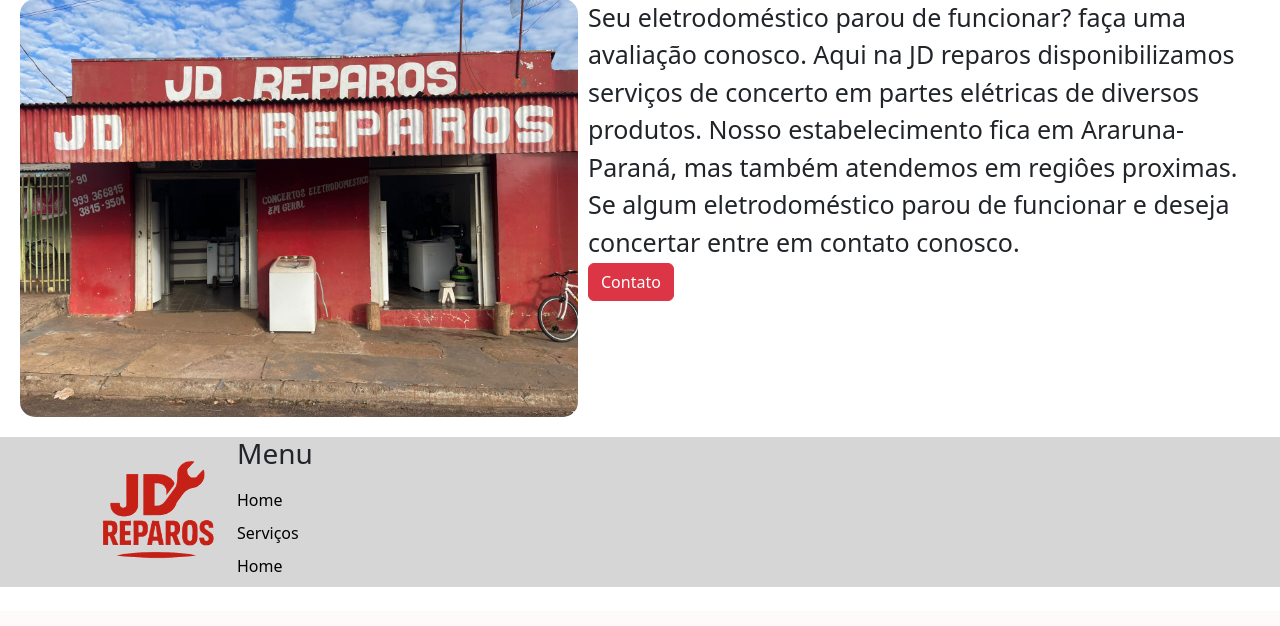
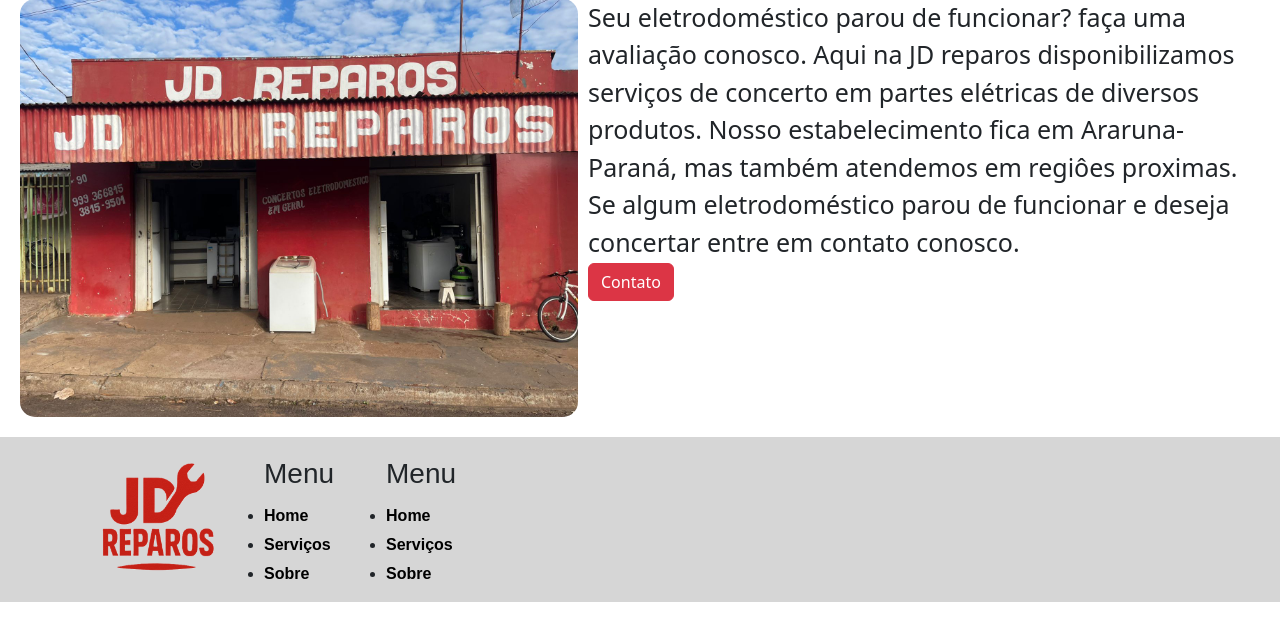
Before and after one commit to nondrack/JDreparosNovo, a PHP site: page / in a window 1280 px wide. Shown: the part 285-911 px from the top of the page. Before the commit the page ends 872 px from the top, so only its background shows below. Run offline with PHP 8.4, Linux system fonts and the light colour scheme.

Commit message:
atulização do site jd

```diff
--- a/css/style.css
+++ b/css/style.css
@@ -57,11 +57,23 @@ footer {
     flex-direction: row;
   }
   .menu{
-    display: grid;
-    padding-left: 5px;
+    gap: 20px;
+    display: flex;
+    flex-direction: row;
+    font-family: arial;
+    padding-top: 20px;
+    ul{
+      display: flex;
+      gap: 5px;
+      flex-direction: column;
+    }
     a{
       text-decoration: none;
-      color: black
+      color: black;
+      font-weight: bold;
+    }
+    a:hover{
+      color: red;
     }
   }
 }
--- a/index.php
+++ b/index.php
@@ -58,11 +58,18 @@
         <div class="col-md3 mb-4 menu-footer">
         <img src="image/logo.png" alt="" style="width: 150px;">
         <div class="menu">
-          <h3>Menu</h3>
-          <a href="index.php">Home</a>
-          <a href="index.php">Serviços</a>
-          <a href="index.php">Home</a>
-
+          <ul>
+            <h3>Menu</h3>
+            <li><a href="index.php">Home</a></li>
+            <li><a href="index.php">Serviços</a></li>
+            <li><a href="index.php">Sobre</a></li>
+        </ul>
+        <ul>
+            <h3>Menu</h3>
+            <li><a href="index.php">Home</a></li>
+            <li><a href="index.php">Serviços</a></li>
+            <li><a href="index.php">Sobre</a></li>
+        </ul>
         </div>
 
 </div>
```
